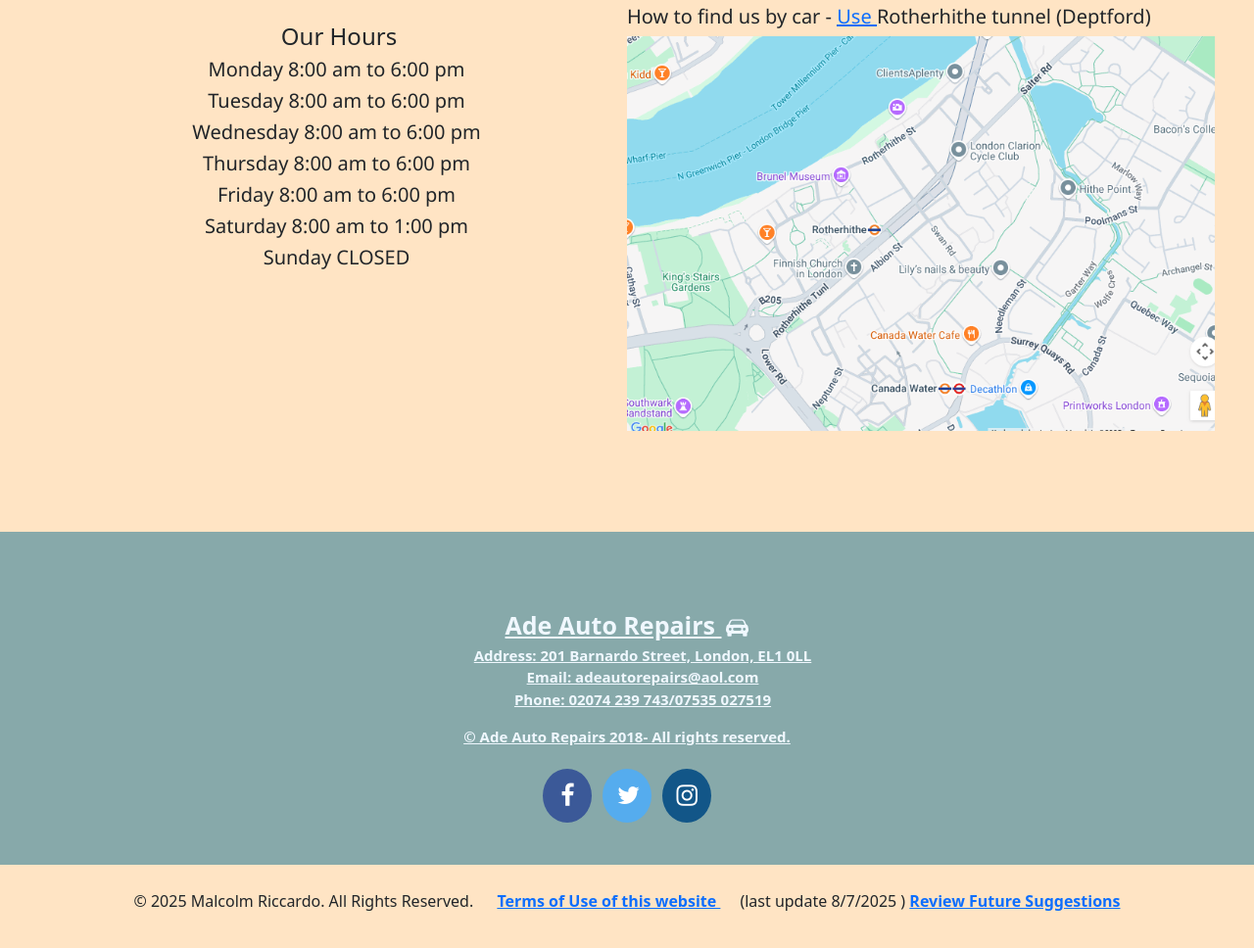
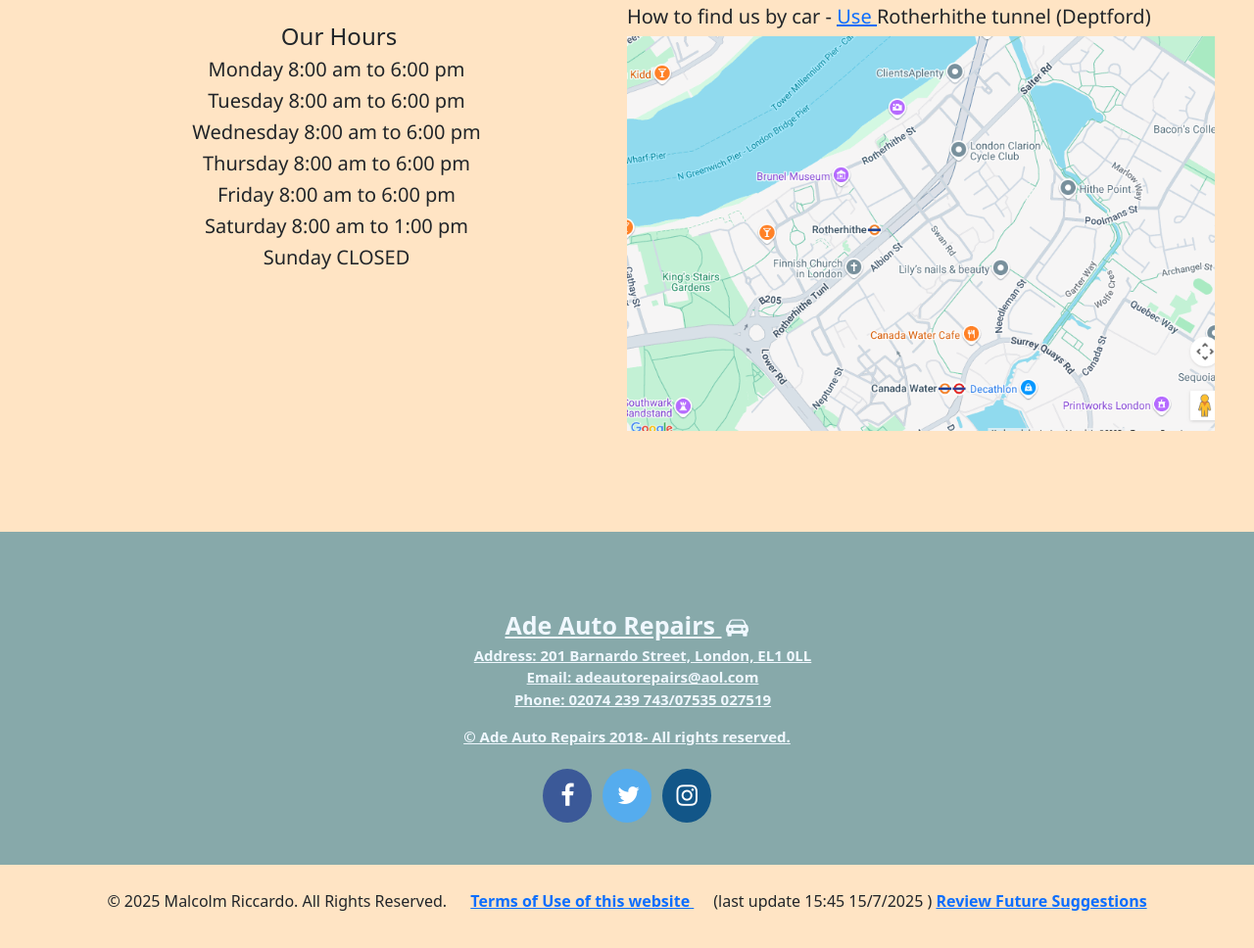
Before and after one commit to Madeadezign864/CarRepairGarage, a plain HTML site: page index.html in a window 1280 px wide. Shown: the part 3124-4092 px from the top of the page at 98% size. Drawn offline with nearby package versions, Linux system fonts and the light colour scheme; some packages are replaced by stand-ins of ours.

Commit message:
Update index.html
changes to footer updated update date and time

```diff
--- a/index.html
+++ b/index.html
@@ -237,7 +237,7 @@
          <div class="personal">
     <p style="text-align: center; height:70px; padding: 25px;background-color:bisque;">© 2025 Malcolm Riccardo. All Rights Reserved.
        <a style="padding: 20px;"href=  "TermsAndConditions.html">  <strong>  Terms of Use of this website  </strong>
-      </a>  (last update 8/7/2025 ) <a  href="FuturePlans.html"> <strong>Review Future Suggestions</strong> </a></p>
+      </a>  (last update  15:45 15/7/2025 ) <a  href="FuturePlans.html"> <strong>Review Future Suggestions</strong> </a></p>
         </div>
     </footer>
 <script src="https://cdn.jsdelivr.net/npm/bootstrap@5.3.6/dist/js/bootstrap.bundle.min.js" integrity="sha384-j1CDi7MgGQ12Z7Qab0qlWQ/Qqz24Gc6BM0thvEMVjHnfYGF0rmFCozFSxQBxwHKO" crossorigin="anonymous"></script>
```
